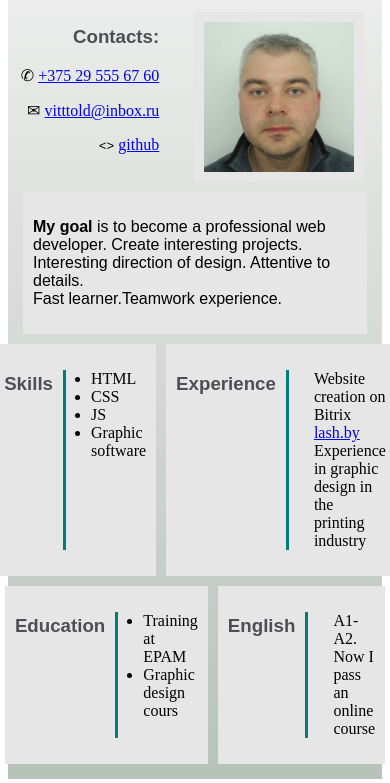
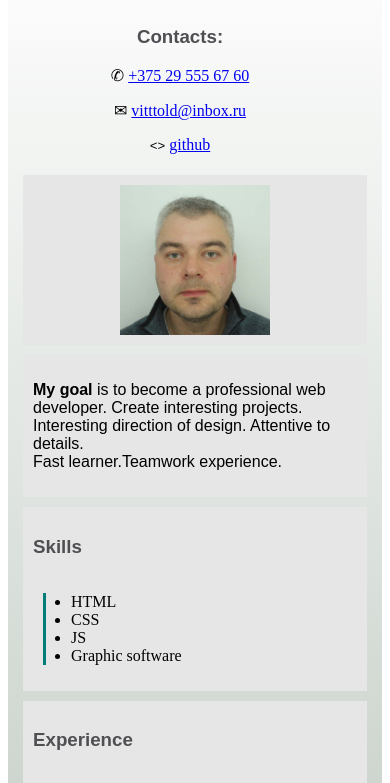
Before and after one commit to vitttold/rs2020, a plain HTML site: page index.html in a window 390 px wide. Shown: the part 91-874 px from the top of the page. Drawn offline with Linux system fonts and the light colour scheme.

Commit message:
init: task #1.5
Add media query

```diff
--- a/styles.css
+++ b/styles.css
@@ -4,7 +4,7 @@ body {
 main {
   max-width: 540px;
   margin: auto;
-  background: linear-gradient(rgb(241, 241, 241), #b7c3b9);
+  background: linear-gradient(rgb(255, 255, 255), #b7c3b9);
   padding: 10px;
 }
 
@@ -54,3 +54,18 @@ main {
   border-left: 3px solid rgb(0, 126, 119);
   padding-left: 25px;
 }
+
+@media (max-width: 472px) {
+.container2 {
+  flex-direction:column;
+}
+.flex {
+  flex-direction:column;
+}
+.flexPhoto{
+  justify-content: center;
+  width: auto;
+}
+.flexCont {
+  text-align: center;
+}
```
